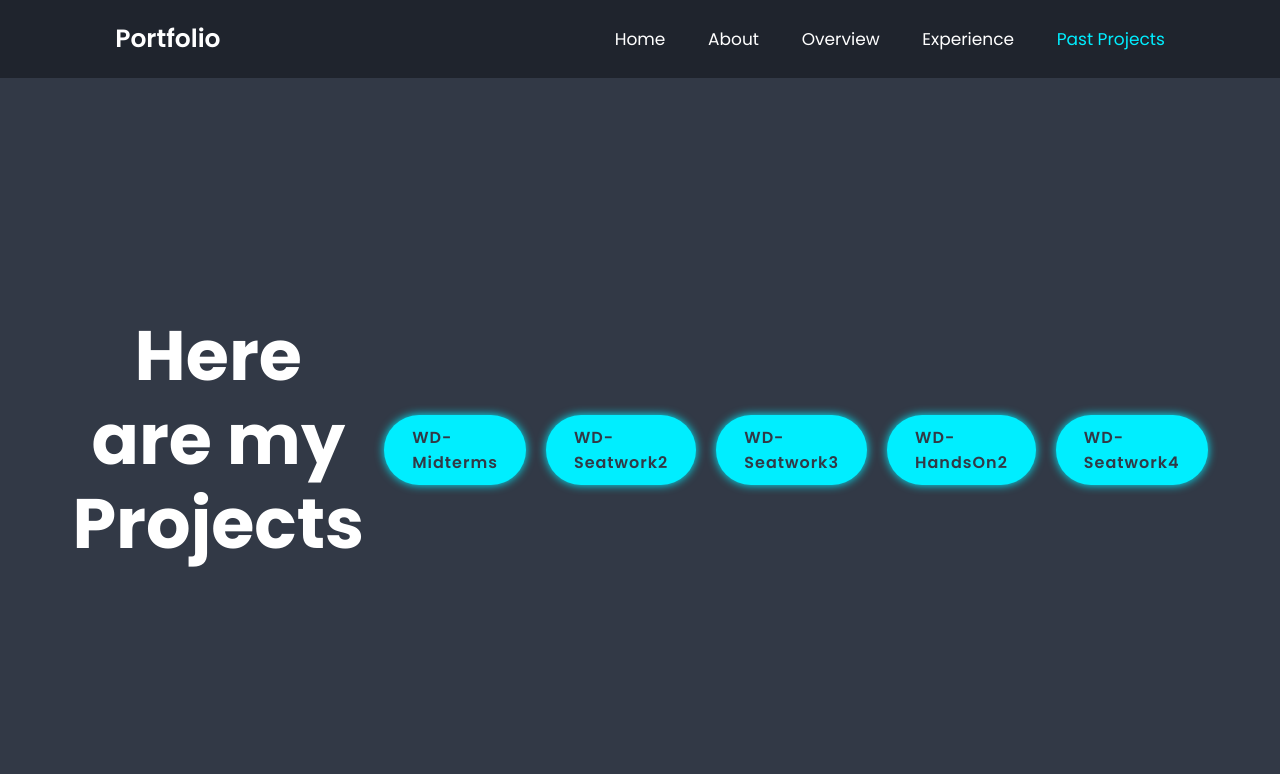
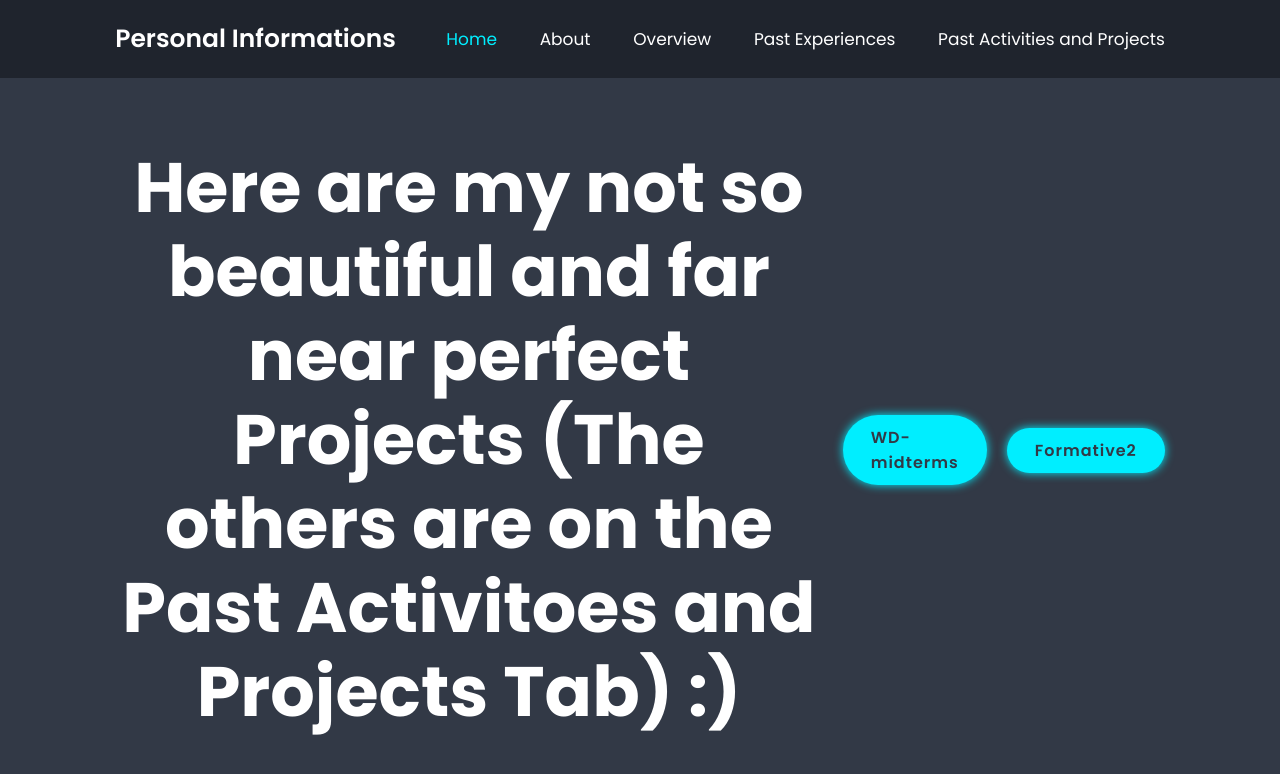
Before and after one commit to Mhikee-lo/WD-Finals, a plain HTML site: page pages/pastprojects/index.html in a window 1280 px wide. Drawn offline with Linux system fonts and the light colour scheme.

Commit message:
Updated Index.html and added other outside links

```diff
--- a/pages/pastprojects/index.html
+++ b/pages/pastprojects/index.html
@@ -9,30 +9,27 @@
 </head>
 <body>
     <header class="header">
-        <a href="#" class="logo">Portfolio</a>
+        <a href="#" class="logo">Personal Informations</a>
 
         <i class='bx bx-menu' id="menu-icon"></i>
 
         <nav class="navbar">
-            <a href="../../index.html">Home</a>
-            <a href="../about/index.html">About</a>
-            <a href="../overwiew/index.html">Overview</a>
-            <a href="../experience/index.html">Experience</a>
-            <a href="#pastprojects" class="active">Past Projects</a>
+            <a href="#home" class="active">Home</a>
+            <a href="./pages/about/index.html">About</a>
+            <a href="./pages/overwiew/index.html">Overview</a>
+            <a href="./pages/experience/index.html">Past Experiences</a>
+            <a href="./pages/pastprojects/index.html">Past Activities and Projects</a>
         </nav>
     </header>
 
     <section class="pastprojects" id="pastprojects">
         <div class="pastprojects-content">
-            <h3>Here are my Projects</h3>
+            <h3>Here are my not so beautiful and far near perfect Projects (The others are on the Past Activitoes and Projects Tab) :)</h3>
         </div>
 
         <div class="buttons">
-            <a href="https://leomiguelseda.github.io/WD-Midterms/" class="btn">WD-Midterms</a>
-            <a href="https://leomiguelseda.github.io/WD-Seatwork-2/" class="btn">WD-Seatwork2</a>
-            <a href="https://leomiguelseda.github.io/WD-Seatwork3/" class="btn">WD-Seatwork3</a>
-            <a href="https://leomiguelseda.github.io/WD-Hands-On-2/" class="btn">WD-HandsOn2</a>
-            <a href="https://leomiguelseda.github.io/WD-Seatwork4/" class="btn">WD-Seatwork4</a>
+            <a href="https://mhikee-lo.github.io/WD-midterms/" class="btn">WD-midterms</a>
+            <a href="https://mhikee-lo.github.io/WD-Formative2/" class="btn">Formative2</a>
         </div>
     </section>
 </body>
```
